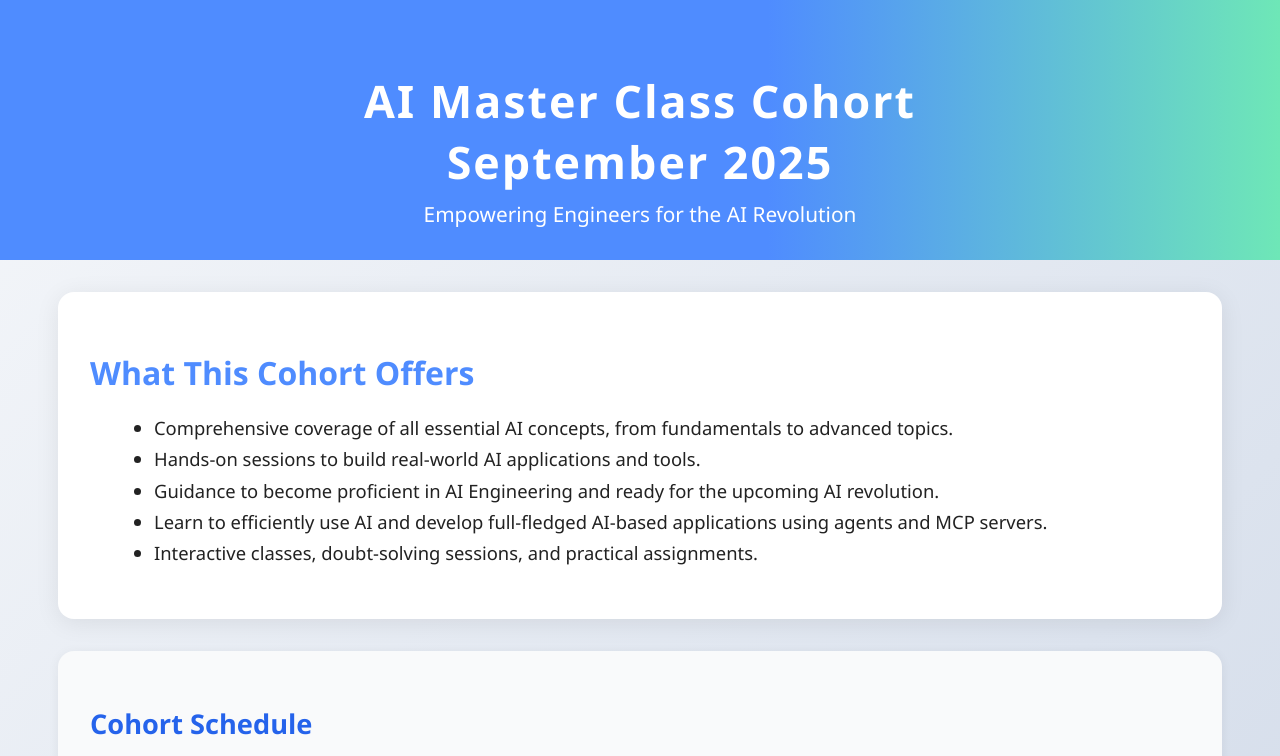
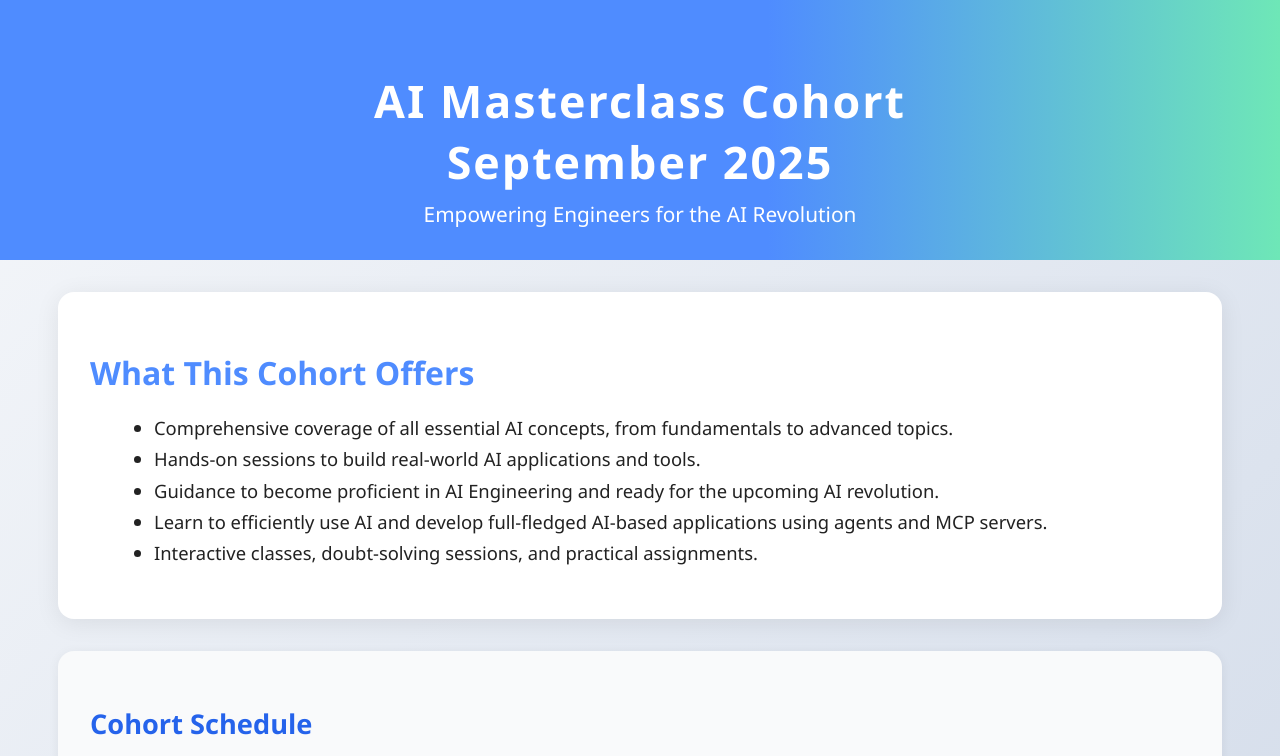
Before and after one commit to shrutimantri/aicohort, a plain HTML site: page index.html in a window 1280 px wide. Shown: the top 756 px of the page. Drawn offline with Linux system fonts and the light colour scheme.

Commit message:
minor comment

```diff
--- a/index.html
+++ b/index.html
@@ -178,7 +178,7 @@
 </head>
 <body>
   <div class="header">
-    <h1>AI Master Class Cohort<br>September 2025</h1>
+    <h1>AI Masterclass Cohort<br>September 2025</h1>
     <p>Empowering Engineers for the AI Revolution</p>
   </div>
 
```
